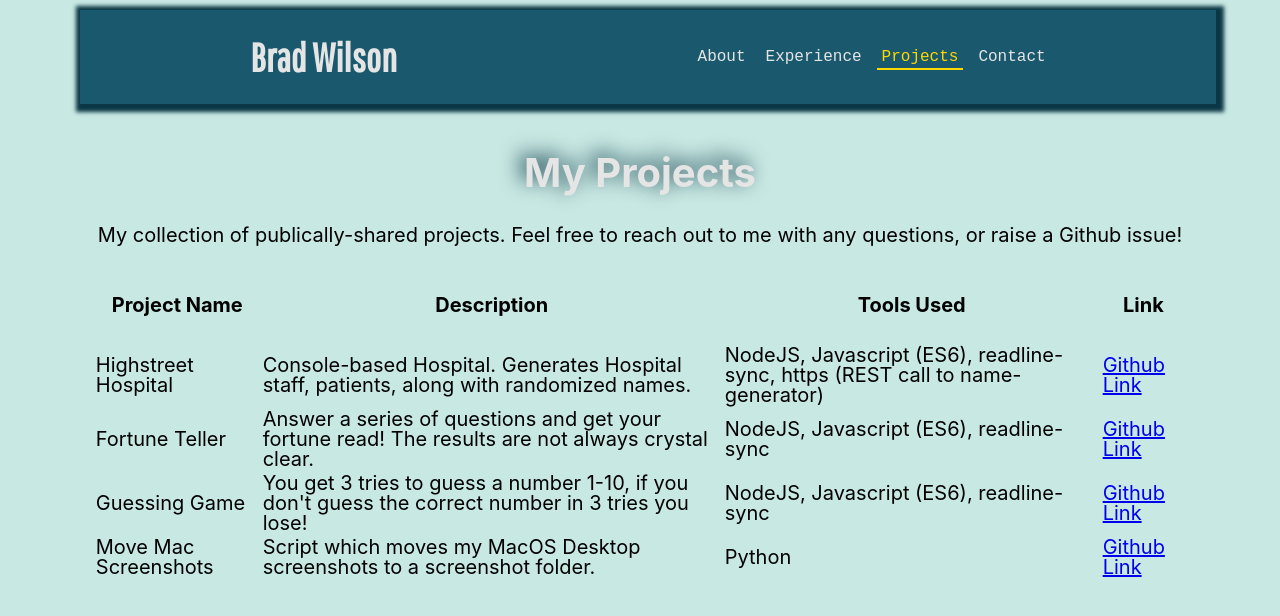
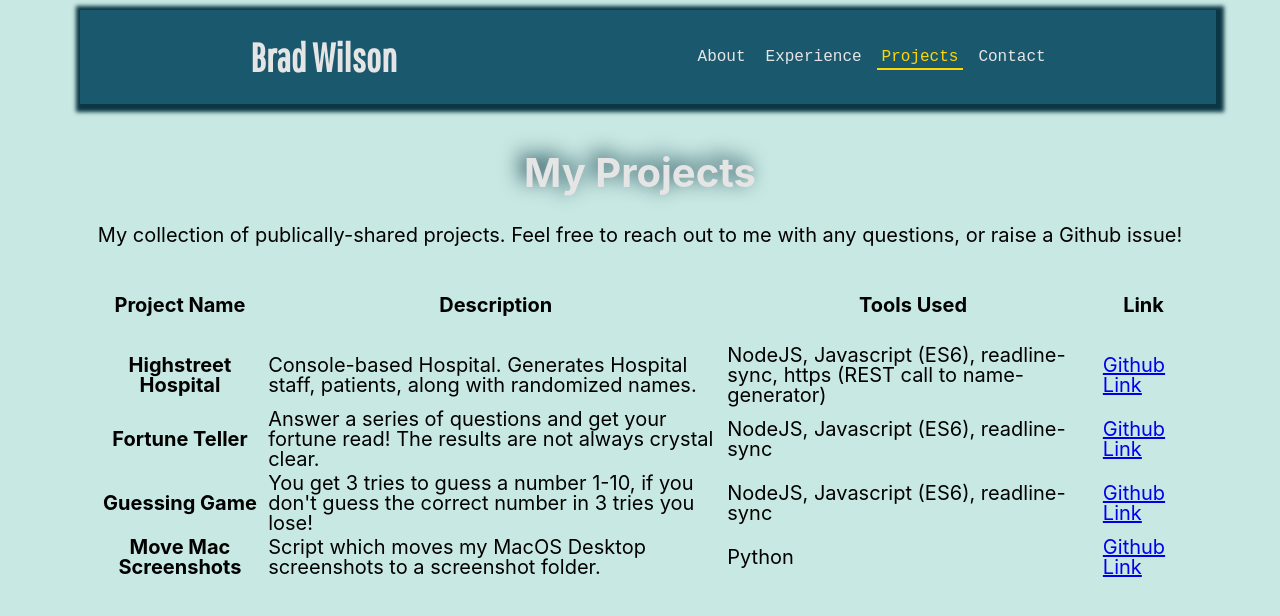
Before and after one commit to bnwilson/bnwilson.github.io, a React (Create React App) app: page / in a window 1280 px wide. Both pictures are taken after a click on the button "Projects". Shown: the top 616 px of the page. Built offline with nearby package versions, Linux system fonts and the light colour scheme; a web font is replaced by a local one.

Commit message:
Fixed 'copied' message error  - Added tbody and tfoot to table in Projects

```diff
--- a/src/Components/Contact.jsx
+++ b/src/Components/Contact.jsx
@@ -14,7 +14,8 @@ const Contact = (props) => {
         const emailText = document.querySelector('.email-text');
         emailText.select();
         document.execCommand('copy');
-        setCopyMsg(<p className="contact-item__email-tooltip">Copied !</p>)
+        const tooltip = document.querySelector('.contact-item__email-hidden-tooltip');
+        tooltip.classList.toggle('unhidden-tooltip');
     }
 
     return (
@@ -37,6 +38,7 @@ const Contact = (props) => {
                         >
                         Copy Email
                     </button>
+                    <p className="contact-item__email-hidden-tooltip">Copied !</p>
                     {copyMsg}
                 </div>
                 </span>
--- a/src/Components/Projects.jsx
+++ b/src/Components/Projects.jsx
@@ -3,13 +3,13 @@ import '../styles/styles.css';
 
 const Projects = (props) => {
     return (
-        <div class="main__content-wrapper">
+        <div className="main__content-wrapper">
             {props.children}
-            <table class="main__body-table">
-                <caption class="main__body-table-caption">My collection of publically-shared projects. Feel free to reach out to me with any questions, or raise a Github issue!
+            <table className="main__body-table">
+                <caption className="main__body-table-caption">My collection of publically-shared projects. Feel free to reach out to me with any questions, or raise a Github issue!
                 <br/><br/>
                 </caption>
-                <thead class="main__body-table-thead">
+                <thead className="main__body-table-thead">
                     <tr>
                         <th><h4>Project Name</h4></th>
                         <th><h4>Description</h4></th>
@@ -17,30 +17,34 @@ const Projects = (props) => {
                         <th><h4>Link</h4></th>
                     </tr>
                 </thead>
+                <tbody>
                     <tr>
-                    <td>Highstreet Hospital</td>
+                        <th>Highstreet Hospital</th>
                         <td>Console-based Hospital. Generates Hospital staff, patients, along with randomized names.</td>
                         <td>NodeJS, Javascript (ES6), readline-sync, https (REST call to name-generator)</td>
                         <td><a href="https://github.com/bnwilson/projects/tree/master/high-street-hospital">Github Link</a></td>
                     </tr>
                     <tr>
-                    <td>Fortune Teller</td>
+                        <th>Fortune Teller</th>
                         <td>Answer a series of questions and get your fortune read! The results are not always crystal clear.</td>
                         <td>NodeJS, Javascript (ES6), readline-sync</td>
                         <td><a href="https://github.com/bnwilson/projects/tree/master/fortune-teller">Github Link</a></td>
                     </tr>
                     <tr>
-                    <td>Guessing Game</td>
+                        <th>Guessing Game</th>
                         <td>You get 3 tries to guess a number 1-10, if you don't guess the correct number in 3 tries you lose!</td>
                         <td>NodeJS, Javascript (ES6), readline-sync</td>
                         <td><a href="https://github.com/bnwilson/projects/tree/master/guessing-game">Github Link</a></td>
                     </tr>
+                </tbody>
+                <tfoot>
                     <tr>
-                    <td>Move Mac Screenshots</td>
+                        <th>Move Mac Screenshots</th>
                         <td>Script which moves my MacOS Desktop screenshots to a screenshot folder.</td>
                         <td>Python</td>
                         <td><a href="https://github.com/bnwilson/projects/tree/master/move-mac-screenshots">Github Link</a></td>
                     </tr>
+                </tfoot>
 
 
             </table>
--- a/src/styles/contact.css
+++ b/src/styles/contact.css
@@ -1,21 +1,28 @@
 .button-msg-wrapper {
     display: flex;
     flex-direction: row;
+    align-items: center;
 }
 
 .contact-email {
     display: flex;
-    justify-items: center;
+
+    align-items: center;
 }
 
 .contact-icons {
-    padding: 2px 2px;
+    padding:.5rem .5rem;
     margin: .5rem .25rem;
 }
 
-.contact-item__email-tooltip {
+.contact-item__email-hidden-tooltip {
     position: relative;
     color: red;
+    visibility: hidden;
+}
+
+.unhidden-tooltip {
+    visibility: visible;
 }
 
 .contact-subtitle {
@@ -29,6 +36,7 @@
     flex-direction: column;
     justify-content: center;
     align-items: center;
+    align-content: normal;
 }
 
 .copy-button {
@@ -61,3 +69,7 @@
     height: 2rem;
     width: 2rem;
 }
+
+.link-img:hover {
+
+}
```
Lines whose indentation alone changed are shown as unchanged.
